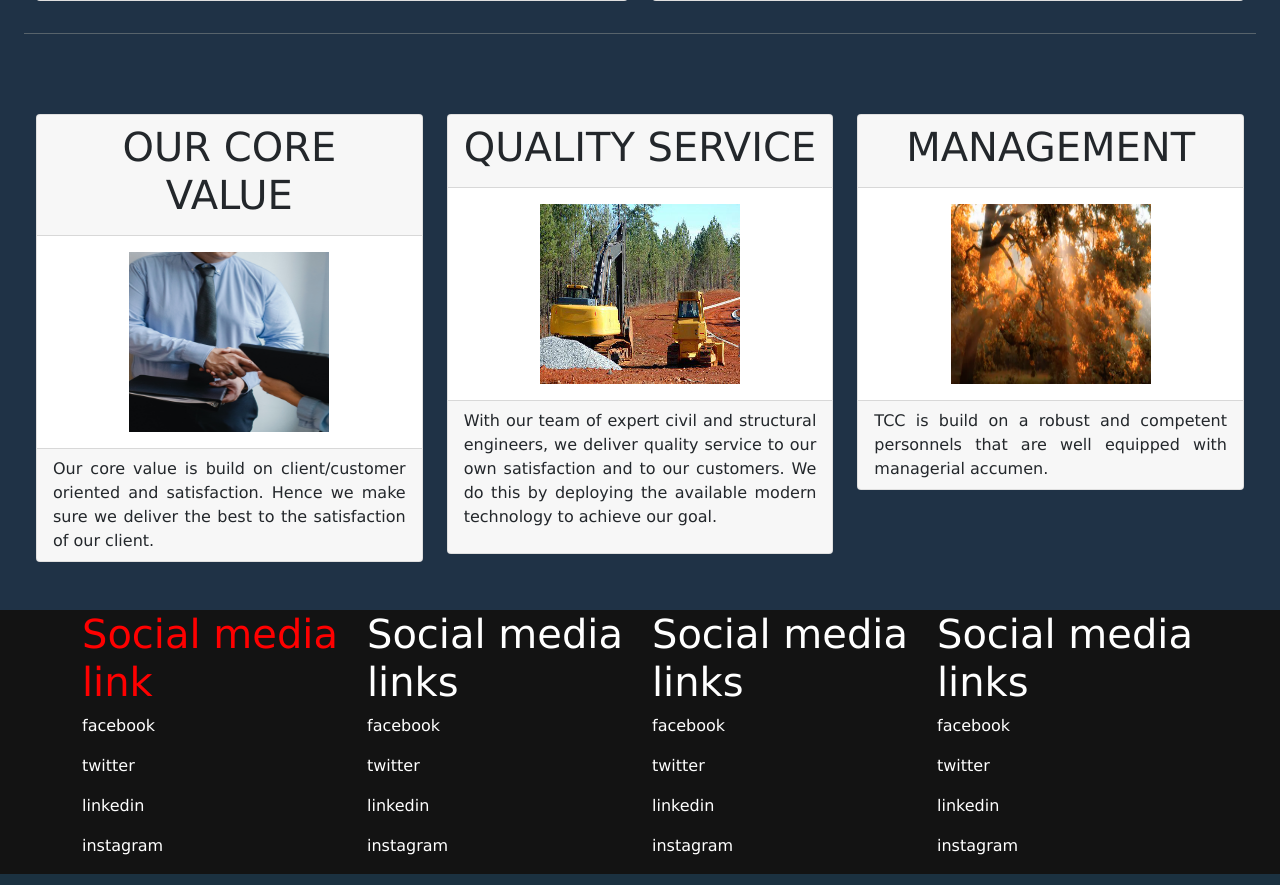
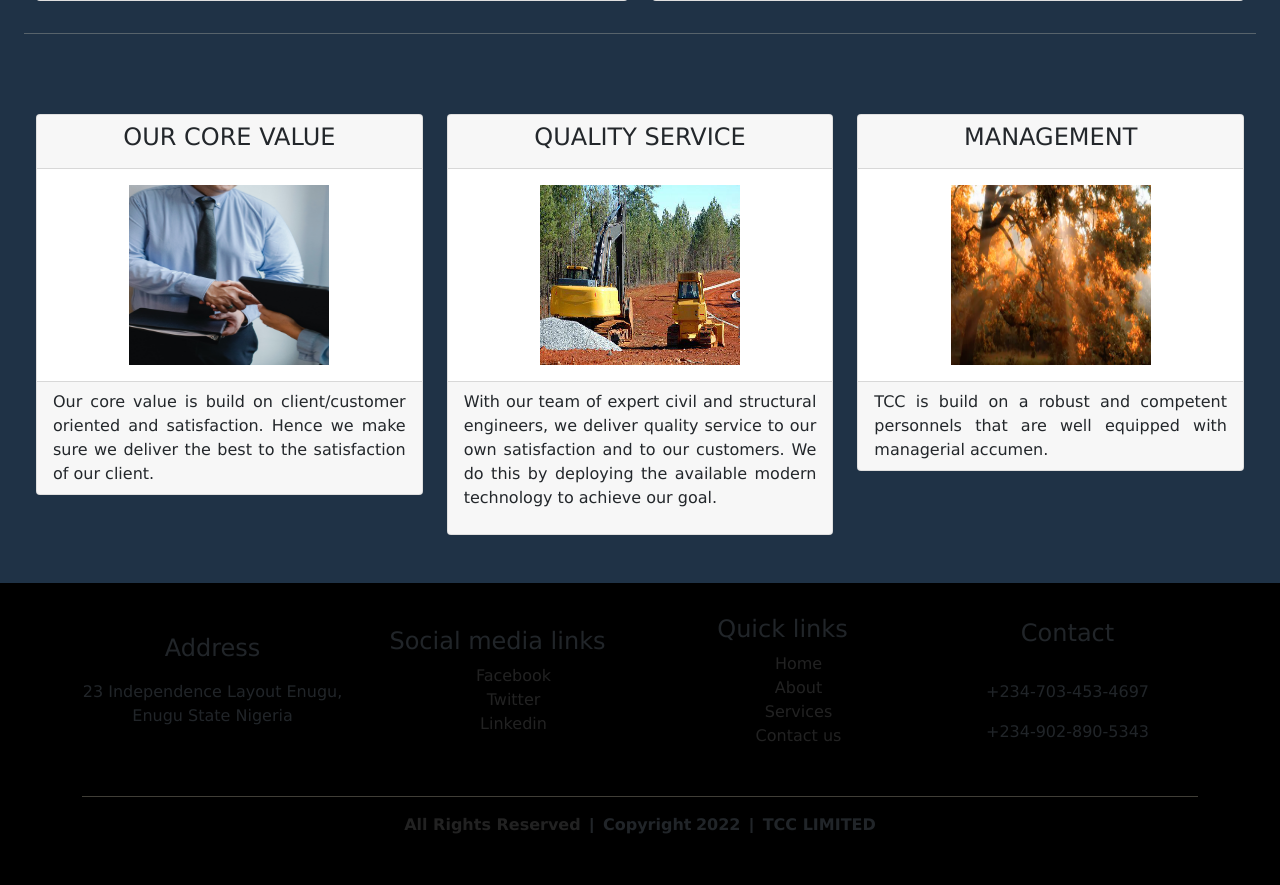
Before and after one commit to Emmadegreat/TCC, a PHP site: page / in a window 1280 px wide. Shown: the part 1709-2594 px from the top of the page. Run offline with PHP 8.4, Linux system fonts and the light colour scheme; some libraries are stand-ins or nearby versions.

Commit message:
committed

```diff
--- a/css/index.css
+++ b/css/index.css
@@ -11,6 +11,9 @@
     --text-color:#000;
     --link-color:#fff;
     --hover-color:#ff8c00;
+    --section-background:#1d3044;
+    --footer-background:#000;
+    --hr-color:cornsilk;
 }
 
 .navbar-expand-sm{
@@ -62,7 +65,7 @@
 
 
 #section_2, #section_3{
-    background: #1d3044;
+    background:var(--section-background);
     opacity: 0.99;
     width: 100%;
 }
@@ -74,6 +77,10 @@
 }
 p{
     font-size: 1rem;
+}
+#hr1,#hr2{
+    background: var(--hr-color);
+    color: var(--hr-color);
 }
 
 #section_2, #section_3{
@@ -116,3 +123,55 @@ p{
     align-items: center;
     text-align: justify;
 }
+
+/***page footer styling***/
+#footer_headers{
+    align-items: center;
+    text-align: center;
+}
+
+.footer_head{
+    background: var(--footer-background);
+    padding: 2rem 0;
+}
+
+#footer_row{
+    flex: content;
+    text-align: center;
+    align-items: center;
+    font-size: 1rem;
+}
+
+.social_media, .quick_link_menu{
+    display: block;
+}
+
+.social_media li,.quick_link_menu li{
+    display: block;
+    list-style-type: none;
+}
+
+.social_media li a, .quick_link_menu li a{
+    display: block;
+    text-decoration: none;
+    color: darkgray;
+    opacity: 0.2;
+}
+
+.social_media li a:hover, .quick_link_menu li a:hover, #footer_bottom_col a:hover{
+    color: var(--hover-color)
+}
+
+#footer_bottom_col{
+    display: inline-block;
+    align-items: center;
+    text-align: center;
+    font-family: sans-serif;
+    font-weight: bold;
+}
+
+#footer_bottom_col a{
+    text-decoration: none;
+    color: darkgray;
+    opacity: 0.2;
+}
--- a/index.html
+++ b/index.html
@@ -97,7 +97,7 @@
           </div>
 
         </div><!---first row end-->
-      </div><!---container-fluid end--><hr style="background: cornsilk;">
+      </div><!---container-fluid end--><hr id="hr1">
     </section><!----sample work section end-->
 
 
@@ -147,39 +147,60 @@
 
 
 
-    <footer class="footer_head" style="background-color: #131313;color: #fff;"><!------------FOOTER START HERE------------>
+    <footer class="footer_head" id="footer_head"><!------------FOOTER START HERE------------>
       <div class="container" id="footer_container">
         <div class="row" id="footer_row">
-          <div class="col-lg-3" id="footer_1">
-            <h1 id="soc_id">Social media link</h1>
-            <p>facebook</p>
-            <p>twitter</p>
-            <p>linkedin</p>
-            <p>instagram</p>
+          <div class="col-sm" id="footer_1">
+            <h1 id="soc_id" style="margin-bottom: 1.1rem;">Address</h1>
+            <p>23 Independence Layout Enugu, Enugu State Nigeria</p>
           </div>
 
-          <div class="col-lg-3" id="footer_1">
+          <div class="col-sm" id="footer_2">
             <h1 id="soc_id">Social media links</h1>
-            <p>facebook</p>
-            <p>twitter</p>
-            <p>linkedin</p>
-            <p>instagram</p>
+            <ul class="social_media">
+              <li class="social_media_link" id="social_media_link">
+                <a href="https://www.facebook.com">Facebook</a>
+              </li>
+              <li class="social_media_link" id="social_media_link">
+                <a href="https://www.twitter.com">Twitter</a>
+              </li>
+              <li class="social_media_link" id="social_media_link">
+                <a href="https://www.linkedin.com">Linkedin</a>
+              </li>
+            </ul>
+
           </div>
 
-          <div class="col-lg-3" id="footer_1">
-            <h1 id="soc_id">Social media links</h1>
-            <p>facebook</p>
-            <p>twitter</p>
-            <p>linkedin</p>
-            <p>instagram</p>
+          <div class="col-sm" id="footer_3">
+            <h1 id="soc_id">Quick links</h1>
+            <ul class="quick_link_menu">
+              <li class="quick_link">
+                <a href="/html/header.html">Home</a>
+              </li>
+              <li class="quick_link">
+                <a href="/html/about.html">About</a>
+              </li>
+              <li class="quick_link">
+                <a href="/html/services.html">Services</a>
+              </li>
+              <li class="quick_link">
+                <a href="/html/contact.html">Contact us</a>
+              </li>
+            </ul>
           </div>
 
-          <div class="col-lg-3" id="footer_1">
-            <h1 id="soc_id">Social media links</h1>
-            <p>facebook</p>
-            <p>twitter</p>
-            <p>linkedin</p>
-            <p id="pos">instagram</p>
+          <div class="col-sm" id="footer_4">
+            <h1 id="soc_id" style="margin-bottom: 2rem;">Contact</h1>
+            <p>+234-703-453-4697</p>
+            <p>+234-902-890-5343</p>
+          </div>
+        </div><!--footer_row end here-->
+        <hr id="hr2">
+        <div class="row" id="footer-bottom_row">
+          <div class="col-sm" id="footer_bottom_col">
+            <span><a href="">All Rights Reserved</a></span> &nbsp;|&nbsp;
+            <span>Copyright</span>&nbsp;<span id="rights"></span> &nbsp;|&nbsp;
+            <span>TCC LIMITED</span>
           </div>
         </div>
       </div>
@@ -188,9 +209,7 @@
 
 
 
-
-
-    <!--<script src="/js/jquery.js"></script>--downloaded jquery file>--hosted jquery file-->
+  <script src="/js/jquery.js"></script><!--downloaded jquery file--hosted jquery file-->
   <script src="https://ajax.googleapis.com/ajax/libs/jquery/3.6.0/jquery.min.js"></script><!--jquery file from CDN-->
   <script src="/js/index.js"></script>
   <script src="/js/app.js"></script>
--- a/js/app.js
+++ b/js/app.js
@@ -1,4 +1,4 @@
-document.getElementsByTagName("p").style.fontSize = "6rem";
+document.getElementById("rights").innerHTML = new Date().getFullYear();
 
 
 
--- a/js/index.js
+++ b/js/index.js
@@ -29,20 +29,13 @@ $(document).ready(function(){
 
     });
 
-    /*$("h1").css("fontSize","10rem");*/
+    $("h1").css("fontSize","1.5rem");
 
-    $("img").mouseenter(function () {
+    $("#core_value_img_1").mouseleave(function () {
         $("#body_1").css("backgroundColor","#1d3044").html("Thank you for your patronage.").css("height","20vh").css("color","#fff");
 
     });
 
-    $("#body_1").mouseleave(function () {
-        $("#core_value_img_1").show();
-
-    });
-    $("#soc_id").css("color","red");
-
-
 
 
 });
```
